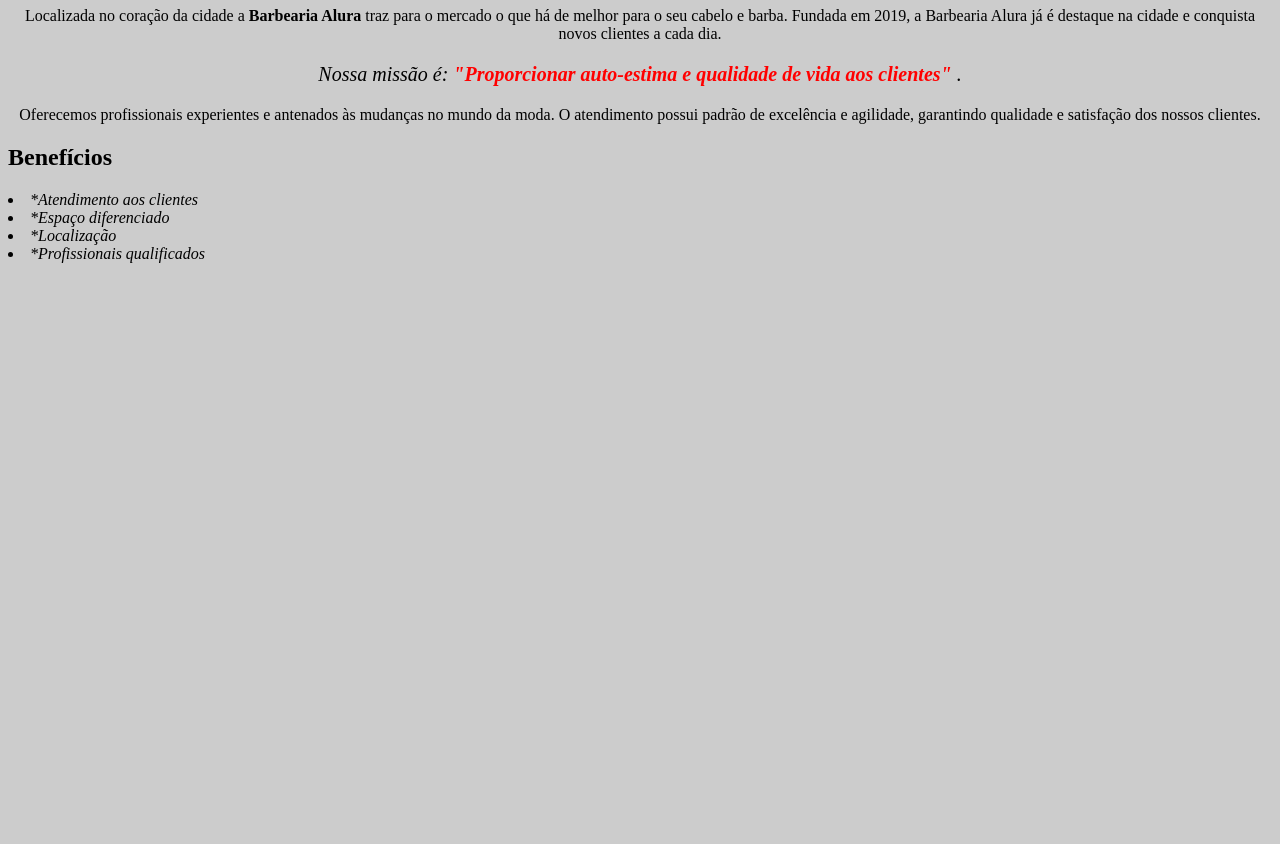
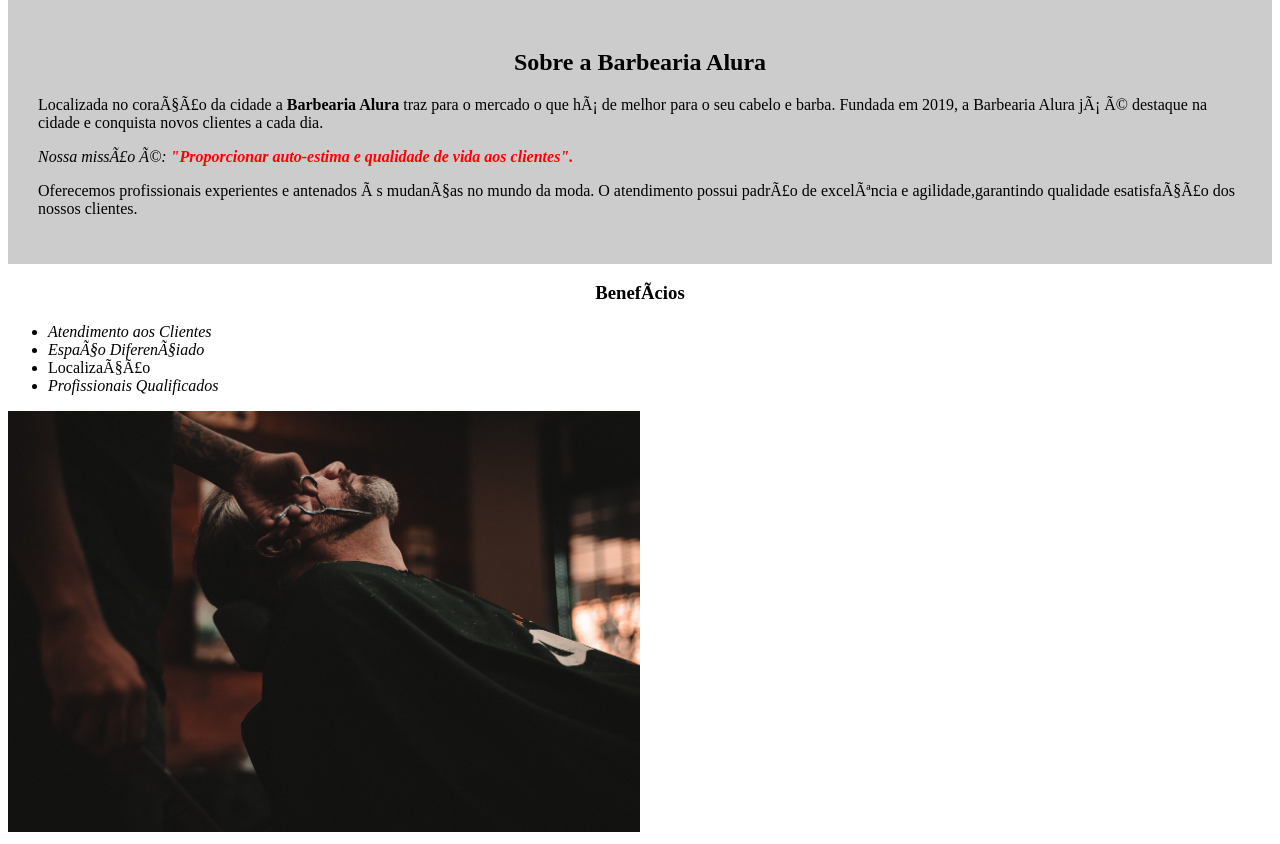
Before and after one commit to moreiragostoso/projeto-barbearia, a plain HTML site: page index.html in a window 1280 px wide. Shown: the part 559-1403 px from the top of the page. Before the commit the page ends 830 px from the top, so only its background shows below. Drawn offline with Linux system fonts and the light colour scheme.

Commit message:
Add files via upload

```diff
--- a/index.html
+++ b/index.html
@@ -1,34 +1,45 @@
+
 <!DOCTYPE html>
-<html lang="pt-br">
+<html lange="pt=br">
+
 <head>
-        <meta charset="UTF-8">
+		<meta charset= "UTF"8>
 		<title>Barbearia Alura</title>
    		<link rel="stylesheet" href="style.css">
+
 	</head>
+
 <body>
+		<div>
+			<header>
+			<h1 class="titulo-principal">Barbearia Alura</h1>
+			</header>
+		</div>
+		<img id="banner" src="banner.jpg">
+		<div class="principal">
+		<h2 class="titulo-centralizado">Sobre a Barbearia Alura</h2>
 
-        <img id= "banner" src="banner.jpg">
+			<p style=>Localizada no coração da cidade  a <strong> Barbearia Alura</strong> traz para o mercado o que há de melhor para o seu cabelo e barba. Fundada em 2019, a Barbearia Alura já é destaque na cidade e conquista novos clientes a cada dia.</p>
+
+			<p id="style= missao"><em>Nossa missão é: <strong>"Proporcionar auto-estima e qualidade de vida aos clientes".</strong></em></p>
 
 
-        <h1>Sobre a Barbearia Alura</h1>
+			<p>Oferecemos profissionais experientes e antenados às mudanças no mundo da moda. O atendimento possui padrão de excelência e agilidade,garantindo qualidade esatisfação dos nossos clientes.</p>
+			</div>
 
-        <p>Localizada no coração da cidade a <strong>Barbearia Alura</strong> traz para o mercado o que há de melhor para o seu cabelo e barba.
-        Fundada em 2019, a Barbearia Alura já é destaque na cidade e conquista novos clientes a cada dia.</p>
 
-        <p id="missao"> <em>Nossa missão é: <strong>"Proporcionar auto-estima e qualidade de vida aos clientes"
-        </strong>.</em></p>
+			<div>
+			<h3 class="titulo-centralizado">Benefícios</h3>
+		<ul>
+			<li class="itens">Atendimento aos Clientes</li>
+			<li class="itens">Espaço Diferençiado</li>
+			<li class="tens">Localização</li>
+			<li class="itens">Profissionais Qualificados</li>
+		</ul>
 
-        <p>Oferecemos profissionais experientes e antenados às mudanças no mundo da moda.
-        O atendimento possui padrão de excelência e agilidade, garantindo qualidade e satisfação dos nossos clientes.</p>
+		<img src="beneficios.jpg" class="imagembeneficios">
 
-        <h2>Benefícios</h2>
-
-        <u1>
-             <li class="itens">*Atendimento aos clientes</li>
-             <li class="itens">*Espaço diferenciado</li>
-             <li class="itens">*Localização</li>
-             <li class="itens">*Profissionais qualificados</li>
-        </u1>
+	</div>
 
 		</body>
 	</html>
--- a/style.css
+++ b/style.css
@@ -1,23 +1,61 @@
 body {
-     background: #CCCCCC;
+
 }
- #banner {
-    width: 100%;
+
+#banner {
+width: 100%;
 }
-h1{
-    text-align: center;
+.principal{
+	background: #CCCCCC;
+	padding: 30px;
+}
+
+.titulo-principal {
+	padding: left: 20px;
+	}
+
+.titulo-centralizado {
+	text-align:center;
 }
 p {
-     text-align: center;
- }
-
- #missao {
-   font-size: 20px;
+	text-align: center:
 }
 
+#missao {
+font-size:20px;
+}
 em strong {
-    color: #FF0000;
+	color: red;
+
 }
+
 .itens {
-    font-style: italic;
+	font-style: italic;
+
 }
+
+.beneficios {
+	background: #FFFFFF;
+	padding: 20px;
+
+}
+
+
+}
+
+ul {
+
+	display: inline-block
+	vertical-align: top
+	width: 20%;
+	margin-right: 15%;
+}
+
+
+
+
+.imagembeneficios {
+
+	width:50%;
+
+}
```
Also changed, not shown: beneficios.jpg (added), 1 other file. Lines whose indentation alone changed are shown as unchanged.
